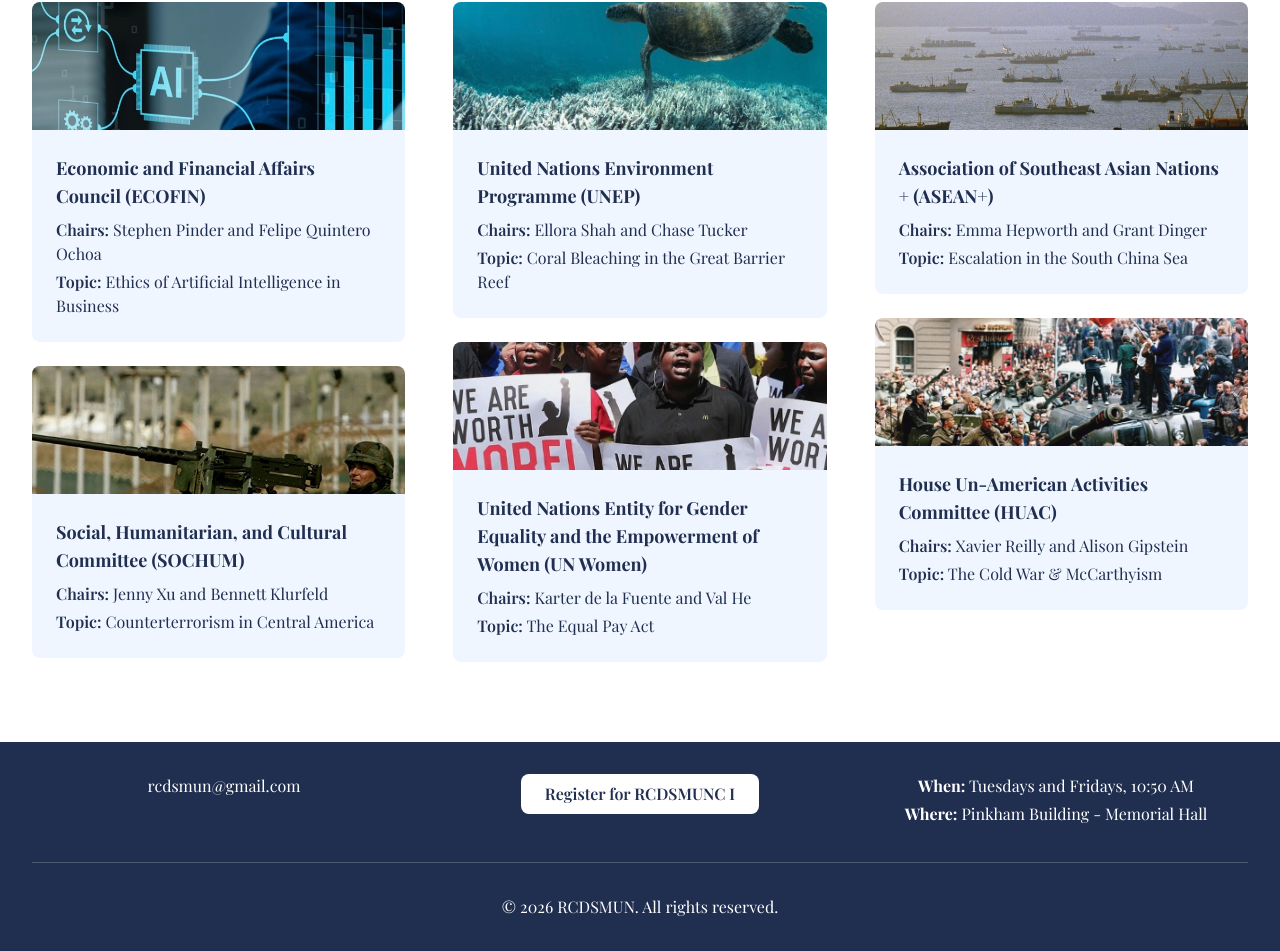
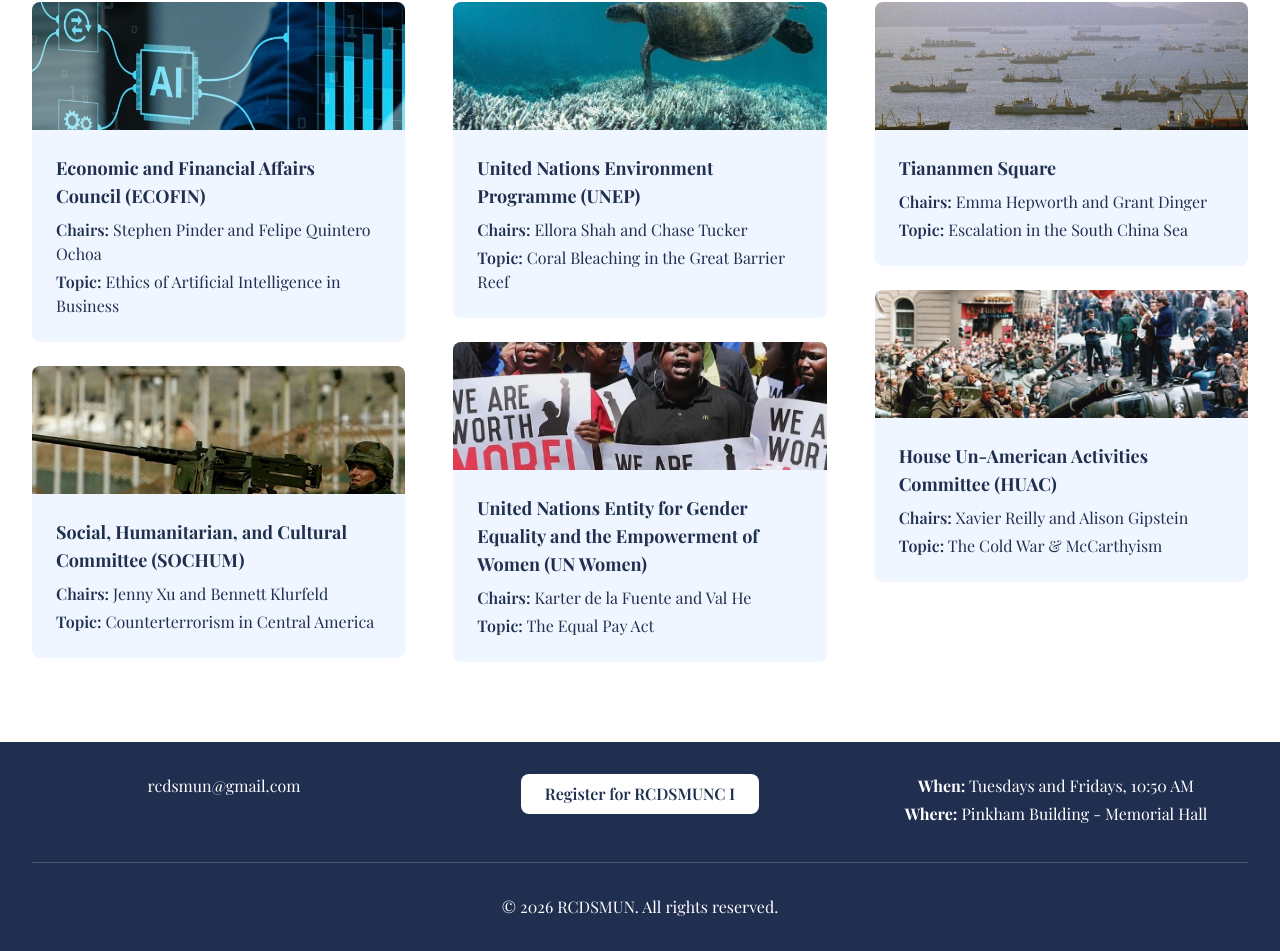
Before and after one commit to AnyaKhemlani/rcdsmun, a React (Vite) app: page / in a window 1280 px wide. Shown: the part 1896-2847 px from the top of the page. Built offline with nearby package versions, Linux system fonts and the light colour scheme; the HTML template or start-up script is replaced by a standard one.

Commit message:
fix ASEAN+ label

```diff
--- a/src/components/HomePage.jsx
+++ b/src/components/HomePage.jsx
@@ -74,7 +74,7 @@
     ],
     "Crisis Committees": [
       {
-        name: "Association of Southeast Asian Nations + (ASEAN+)",
+        name: "Tiananmen Square",
         chairs: "Emma Hepworth and Grant Dinger",
         topic: "Escalation in the South China Sea",
         banner: "/media/ASEAN+.jpeg"
```
Also changed, not shown: 2 other files (tests, documents, lock files or other folders).
